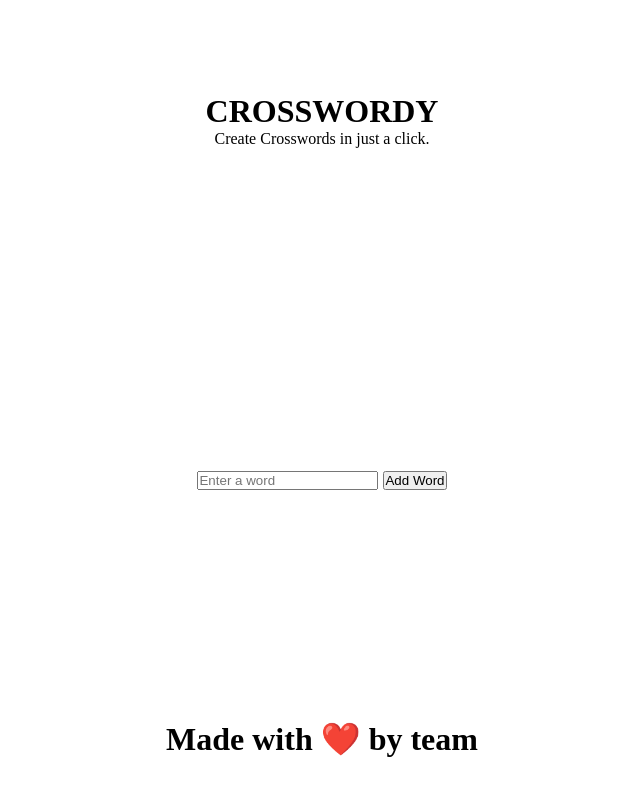
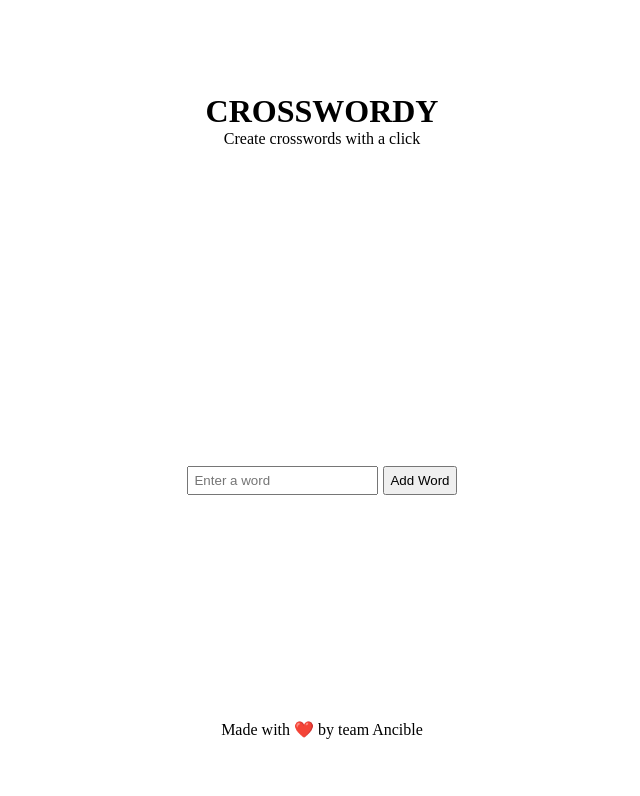
Before and after one commit to anmol-gh/crossword, a React (Create React App) app in the folder frontend/: page / in a window 1280 px wide. Shown: the top 796 px of the page, without its empty margins (318-958 px from the left). Built offline with nearby package versions, Linux system fonts and the light colour scheme.

Commit message:
added word check functionality

```diff
--- a/frontend/src/components/Body/Body.css
+++ b/frontend/src/components/Body/Body.css
@@ -14,9 +14,13 @@
 	width: 100%;
 }
 
+.body-input {
+	padding : 5px;
+}
 .body-btn {
     cursor: pointer;
     margin-left: 5px;
+	padding : 5px;
 }
 
 .body-words {
@@ -29,4 +33,6 @@
 
 .body-word {
 	margin: 5px;
+	background-color: antiquewhite;
+	padding : 5px;
 }
--- a/frontend/src/components/Body/Body.jsx
+++ b/frontend/src/components/Body/Body.jsx
@@ -2,6 +2,7 @@ import "./Body.css";
 import { useState } from "react";
 
 const Body = () => {
+	const wordArray = [];
 	//Usestate that could detect change in the word input
 	const [word, setWord] = useState("");
 
@@ -13,7 +14,19 @@ const Body = () => {
 	//Function that triggers when button is clicked
 	const handleClick = () => {
 		// appends the word to the div
+		if (word === "") {
+			window.alert("Please enter a word");
+			return;
+		} else {
 			const words = document.getElementById("words");
+			const value = wordArray.includes(word);
+			if (value === true) {
+				window.alert("Word already exists");
+				return;
+			}
+			console.log(wordArray);
+			console.log(value);
+			wordArray.push(word);
 
 			// Create a new div element
 			const newDiv = document.createElement("div");
@@ -21,6 +34,7 @@ const Body = () => {
 			newDiv.className = "body-word";
 			// Append the new div to the words container
 			words.appendChild(newDiv);
+		}
 	};
 
 	return (
--- a/frontend/src/components/Footer/Footer.jsx
+++ b/frontend/src/components/Footer/Footer.jsx
@@ -3,7 +3,7 @@ import "./Footer.css";
 const Footer = () => {
 	return (
 		<div className='footer'>
-			<h1>Made with ❤️ by team </h1>
+			<p>Made with ❤️ by team Ancible</p>
 		</div>
 	);
 };
--- a/frontend/src/components/Header/Header.jsx
+++ b/frontend/src/components/Header/Header.jsx
@@ -4,7 +4,7 @@ const Body = () => {
 	return (
 		<div className='header-container'>
 			<h1>CROSSWORDY</h1>
-			<p>Create Crosswords in just a click. </p>
+			<p>Create crosswords with a click </p>
 		</div>
 	);
 };
--- a/frontend/src/index.css
+++ b/frontend/src/index.css
@@ -8,5 +8,5 @@
   height: 100vh;
   display: flex;
   flex-direction: column;
-
+  font-family: poppins;
 }
```
Lines whose indentation alone changed are shown as unchanged.
